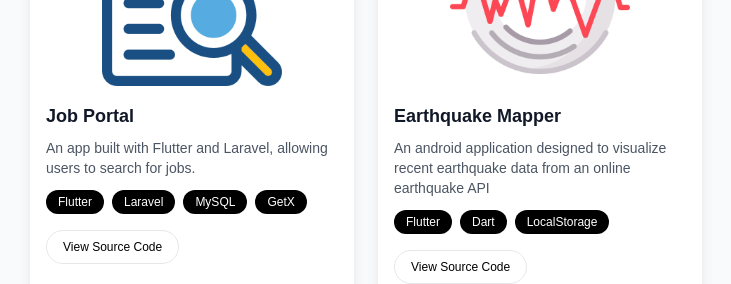
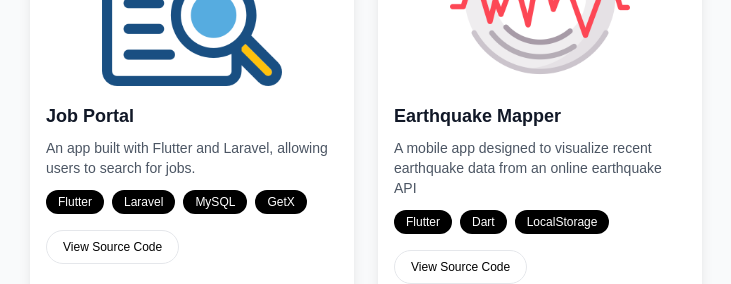
Before and after one commit to Eshetu21/portfolio, a Next.js app: page / in a window 1280 px wide. Shown: the part 1280-1564 px from the top of the page, without its empty margins (274-1005 px from the left). Built offline with nearby package versions, Linux system fonts and the light colour scheme.

Commit message:
refactoring

```diff
--- a/components/projects.tsx
+++ b/components/projects.tsx
@@ -13,7 +13,7 @@ export default function Projects({ isDarkMode }: { isDarkMode: boolean }) {
 {
       title: "Earthquake Mapper",
       description:
-        "An android application designed to visualize recent earthquake data from an online earthquake API",
+        "A mobile app designed to visualize recent earthquake data from an online earthquake API",
       technologies: ["Flutter", "Dart", "LocalStorage"],
       image: "/eq.png",
       link: "https://github.com/Eshetu21/earthquake-mapper",
```
